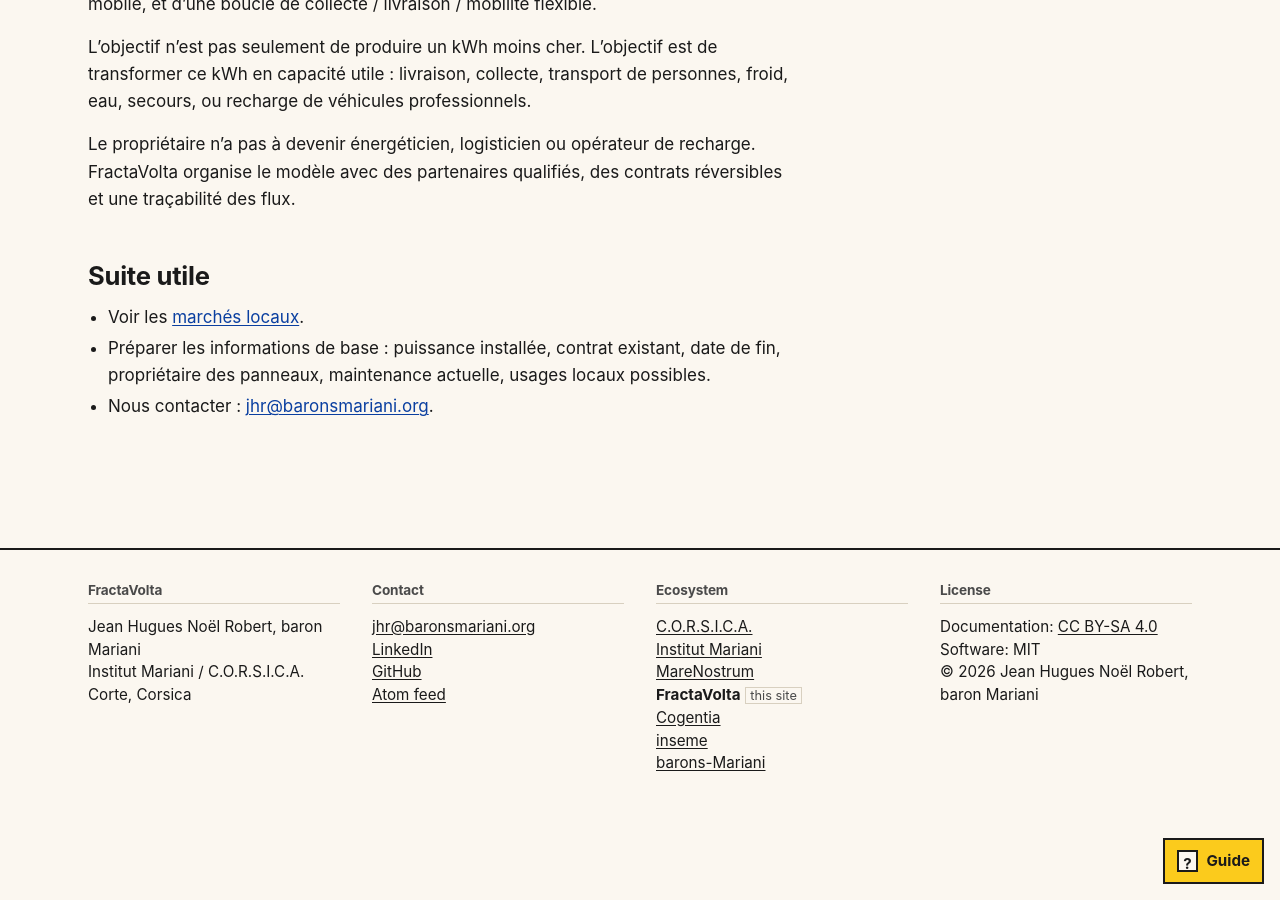
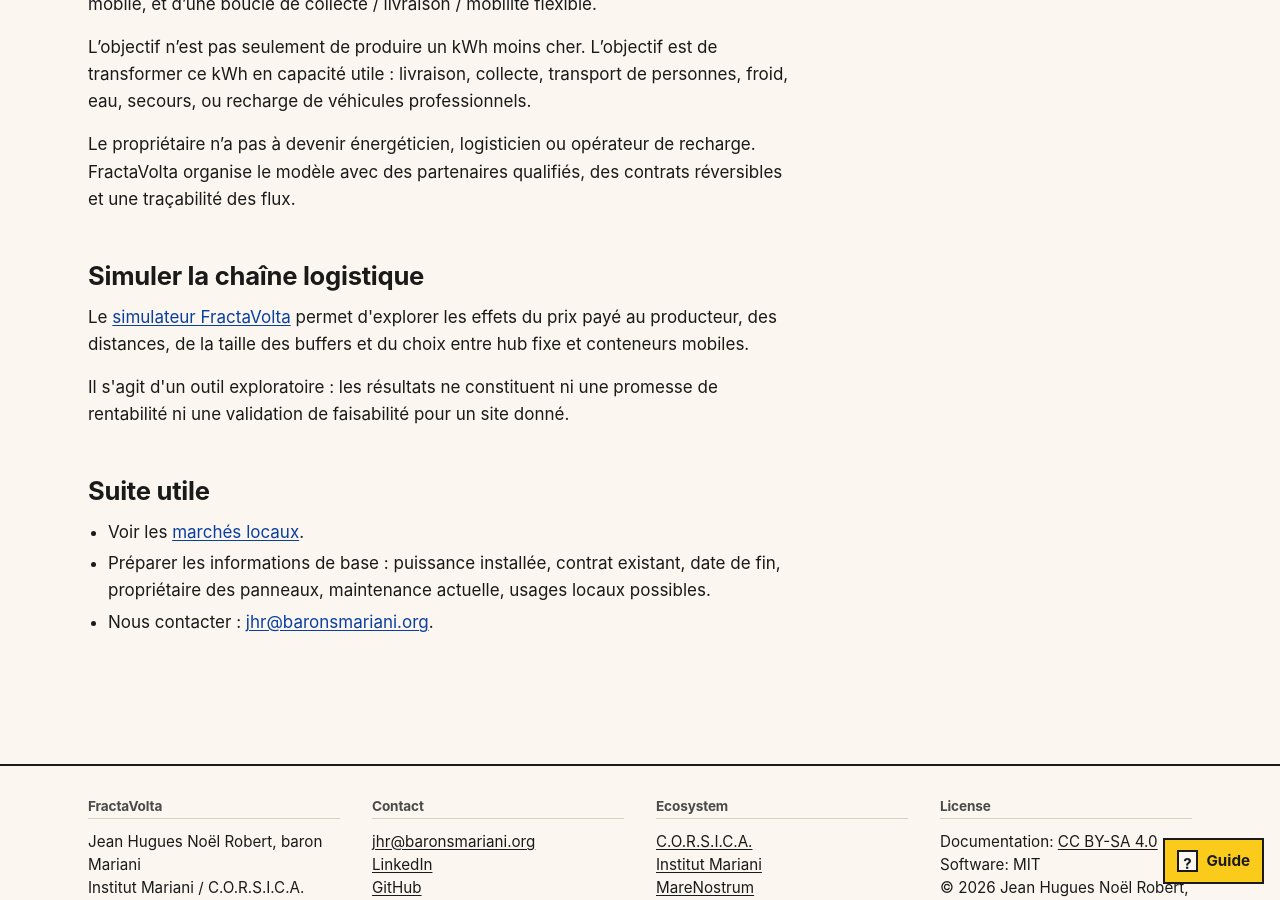
Before and after one commit to JeanHuguesRobert/FractaVolta, a Jekyll site: the page built from docs/fr/seconde-vie.md, in a window 1280 px wide and 900 px high, scrolled down 3020 px. Built offline with Jekyll 4.4.1, drawn with Linux system fonts in a browser that asks for light colours; nearby versions of some CDN libraries.

Commit message:
Link public site to energy buffer simulator

```diff
--- a/docs/fr/seconde-vie.md
+++ b/docs/fr/seconde-vie.md
@@ -96,6 +96,12 @@
 
 Le propriétaire n’a pas à devenir énergéticien, logisticien ou opérateur de recharge. FractaVolta organise le modèle avec des partenaires qualifiés, des contrats réversibles et une traçabilité des flux.
 
+## Simuler la chaîne logistique
+
+Le [simulateur FractaVolta](./simulateur) permet d'explorer les effets du prix payé au producteur, des distances, de la taille des buffers et du choix entre hub fixe et conteneurs mobiles.
+
+Il s'agit d'un outil exploratoire : les résultats ne constituent ni une promesse de rentabilité ni une validation de faisabilité pour un site donné.
+
 ## Suite utile
 
 - Voir les [marchés locaux](./marches).
```
